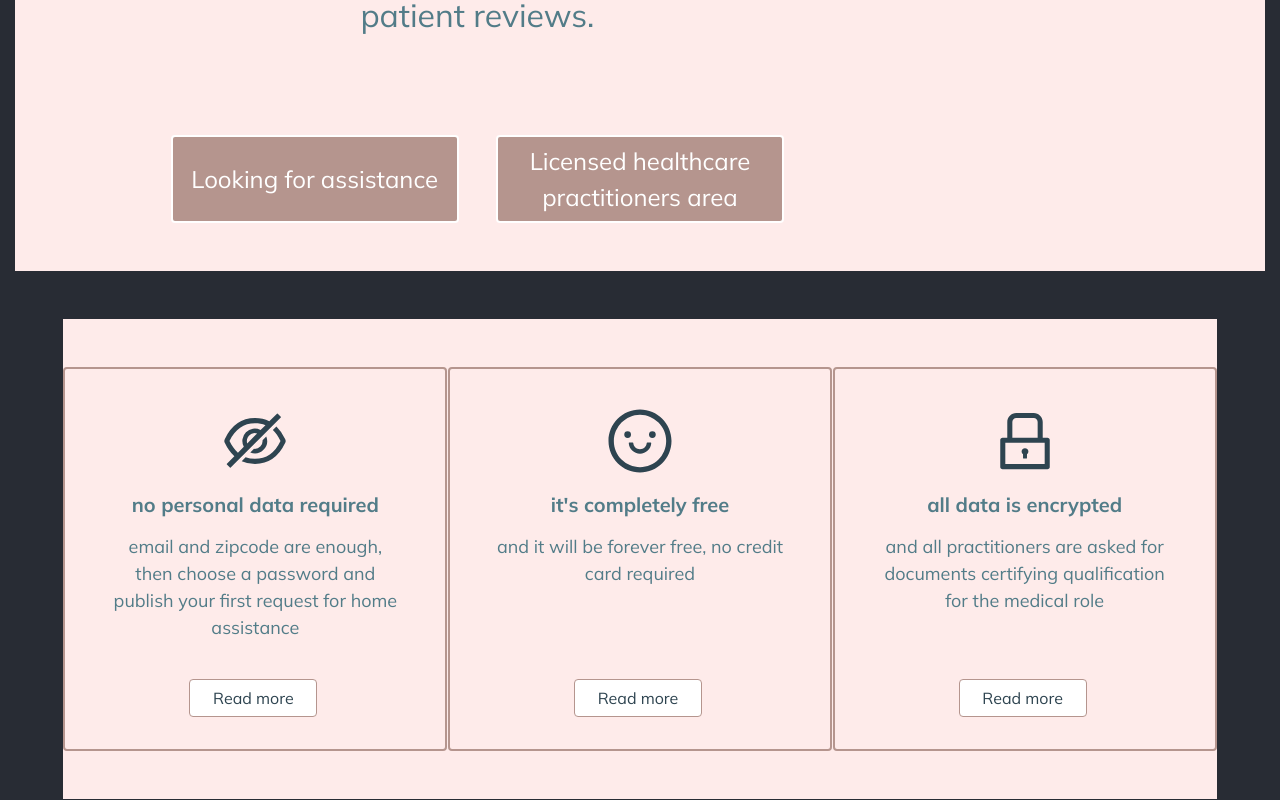
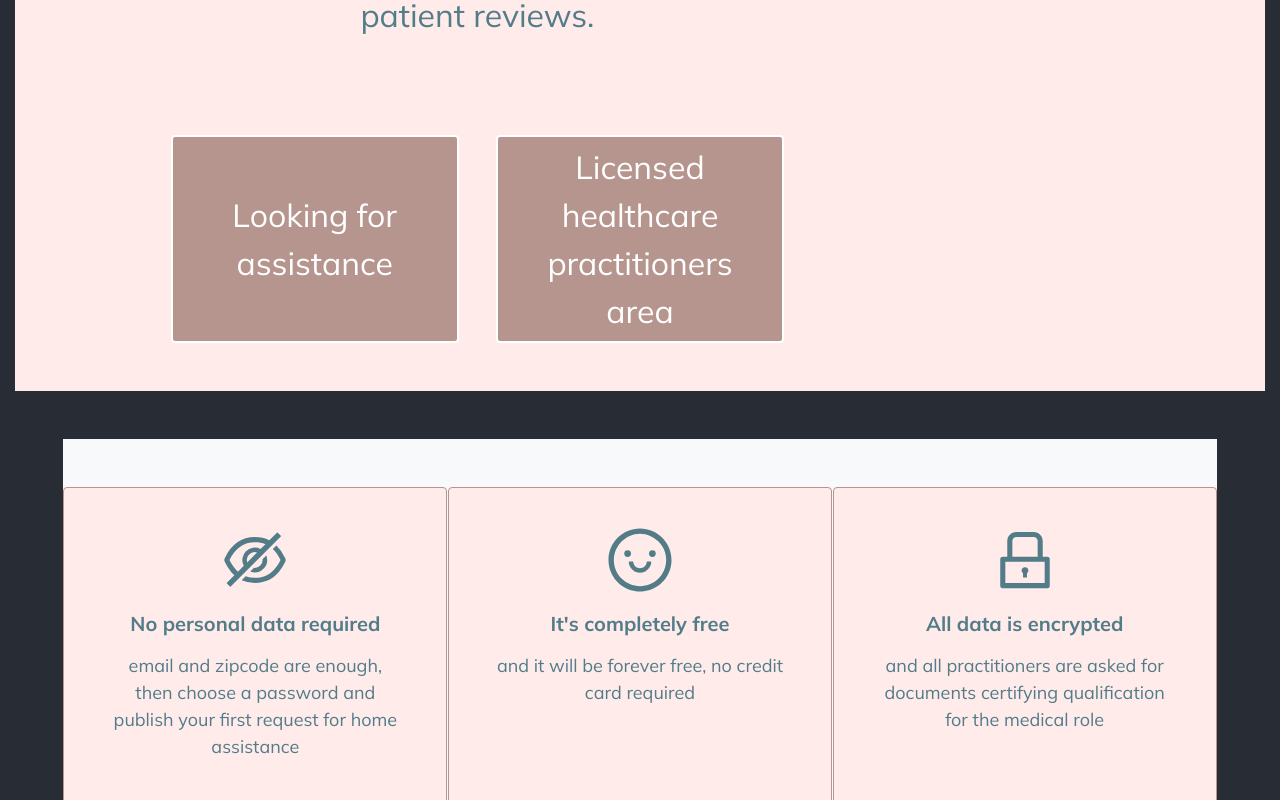
Before and after one commit to marcosaccarola/Health-Advantage, a React (Create React App) app: page / in a window 1280 px wide. Shown: the part 700-1500 px from the top of the page. Built offline with nearby package versions, Linux system fonts and the light colour scheme.

Commit message:
cards style

```diff
--- a/src/components/0000-Home.css
+++ b/src/components/0000-Home.css
@@ -2,6 +2,9 @@
 
 .body {
   font-family: "mulish", sans-serif;
+}
+.white {
+  background: #ffffff;
 }
 .pink {
   background: #feebea;
@@ -41,7 +44,7 @@
   color: #ffffff !important;
   border-color: #ffffff !important;
   border-width: 2px !important;
-  font-size: 24px !important;
+  font-size: 32px !important;
   width: 36vh;
 }
 .card {
@@ -49,10 +52,19 @@
   font-family: "mulish", sans-serif !important;
   color: #527c88 !important;
   border-color: #b5958e !important;
-  border-width: 2px !important;
+  border-width: 1px !important;
   font-size: 18px !important;
   width: 24rem;
   height: 24rem;
+}
+.button {
+  width: 8rem;
+  background: #ffffff !important;
+  border-color: #b5958e !important;
+  color: #2e4450 !important;
+  position: absolute;
+  bottom: 2rem;
+  right: 8rem;
 }
 
 /* .login{
--- a/src/components/0000-Home.jsx
+++ b/src/components/0000-Home.jsx
@@ -112,7 +112,7 @@ const Home=()=>{
 
             <Row
                 // style={{minHeight:'50vh',background:'#FFFFFF',position:'absolute',zIndex:'1',color:'#2e4450',fontSize:20}}
-                className=' pink justify-content-around mx-5 my-5'
+                className='bg-light justify-content-around mx-5 my-5'
                 >
                 <Card
                     // style={{width:'24rem',height:'24rem',background:'#FEEBEA',borderColor:'#B5958E' }}
@@ -121,18 +121,20 @@ const Home=()=>{
                     >
                     <Card.Body>
 
-                        <AiOutlineEyeInvisible size='72px' style={{color:'#2e4450'}} className='mt-3 mb-3' />
+                        <AiOutlineEyeInvisible size='72px'
+                            // style={{color:'#2e4450'}}
+                            className='mt-3 mb-3' />
 
                         <Card.Title
-                            className='mb-3'
-                            style={{fontWeight:'bold'}}
-                            >no personal data required</Card.Title>
+                            className='font-weight-bold mb-3'
+                            // style={{fontWeight:'bold'}}
+                            >No personal data required</Card.Title>
                         <Card.Text
                             className='mx-4'
-                            style={{fontWeight:'lighter'}}
+                            // style={{fontWeight:'lighter'}}
                             >email and zipcode are enough, then choose a password and publish your first request for home assistance</Card.Text>
-                        <Button
-                            style={{width:'8rem',background:'#FFFFFF',borderColor:'#B5958E',color:'#2e4450',position:'absolute',bottom:'2rem',right:'8rem'}}
+                        <Button className='button'
+                            // style={{width:'8rem',background:'#FFFFFF',borderColor:'#B5958E',color:'#2e4450',position:'absolute',bottom:'2rem',right:'8rem'}}
                             >Read more</Button>
                     </Card.Body>
                 </Card>
@@ -141,13 +143,20 @@ const Home=()=>{
                     className='card my-5'
                     >
                     <Card.Body className=''>
-                        <AiOutlineSmile size='72px' style={{color:'#2e4450'}} className='mt-3 mb-3' />
-                        <Card.Title className='mb-3' style={{fontWeight:'bold'}}>it's completely free</Card.Title>
-                        <Card.Text className='mx-4' style={{fontWeight:'lighter'}}>
+                        <AiOutlineSmile size='72px'
+                            // style={{color:'#2e4450'}}
+                            className='mt-3 mb-3' />
+                        <Card.Title
+                            className='font-weight-bold mb-3'
+                            // style={{fontWeight:'bold'}}
+                            >It's completely free</Card.Title>
+                        <Card.Text className='mx-4'
+                            // style={{fontWeight:'lighter'}}
+                            >
                         and it will be forever free, no credit card required
                         </Card.Text>
-                        <Button
-                            style={{width:'8rem',background:'#FFFFFF',borderColor:'#B5958E',color:'#2e4450',position:'absolute',bottom:'2rem',right:'8rem'}}
+                        <Button className='button'
+                            // style={{width:'8rem',background:'#FFFFFF',borderColor:'#B5958E',color:'#2e4450',position:'absolute',bottom:'2rem',right:'8rem'}}
                             >Read more</Button>
                     </Card.Body>
                 </Card>
@@ -155,13 +164,20 @@ const Home=()=>{
                     // style={{ width: '24rem',height:'24rem', background:'#FEEBEA',borderColor:'#B5958E' }}
                     className='card my-5'>
                     <Card.Body>
-                        <AiOutlineLock size='72px' style={{color:'#2e4450'}} className='mt-3 mb-3' />
-                        <Card.Title className='mb-3' style={{fontWeight:'bold'}}>all data is encrypted</Card.Title>
-                        <Card.Text className='mx-4' style={{fontWeight:'lighter'}}>
+                        <AiOutlineLock size='72px'
+                        // style={{color:'#2e4450'}}
+                        className='mt-3 mb-3' />
+                        <Card.Title
+                            className='font-weight-bold mb-3'
+                            // style={{fontWeight:'bold'}}
+                            >All data is encrypted</Card.Title>
+                        <Card.Text className='mx-4'
+                            // style={{fontWeight:'lighter'}}
+                            >
                         and all practitioners are asked for documents certifying qualification for the medical role
                         </Card.Text>
-                        <Button
-                            style={{width:'8rem',background:'#FFFFFF',borderColor:'#B5958E',color:'#2e4450',position:'absolute',bottom:'2rem',right:'8rem'}}
+                        <Button className='button'
+                            // style={{width:'8rem',background:'#FFFFFF',borderColor:'#B5958E',color:'#2e4450',position:'absolute',bottom:'2rem',right:'8rem'}}
                             >Read more</Button>
                     </Card.Body>
                 </Card>
```
